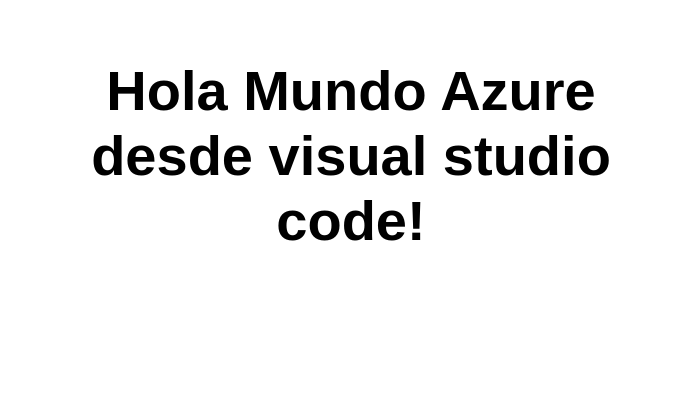
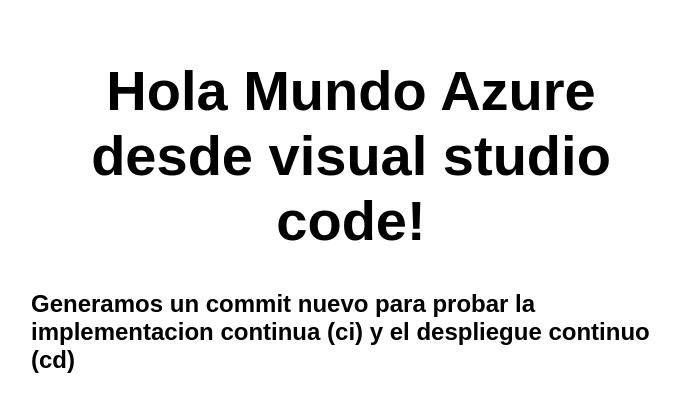
Before and after one commit to ivmtorres/creandoazure, a plain HTML site: page index.html in a window 1280 px wide. Shown: the whole page, without its empty margins (289-969 px from the left). Drawn offline with Linux system fonts and the light colour scheme.

Commit message:
Generamos una etiqueta mas para realizar pruebas de ci y cd

```diff
--- a/index.html
+++ b/index.html
@@ -11,6 +11,8 @@
 <body>
   <main>
     <h1>Hola Mundo Azure desde visual studio code!</h1>
+    <h2>Generamos un commit nuevo para probar la implementacion continua (ci)
+         y el despliegue continuo (cd)</h2>
   </main>
 </body>
 
```
